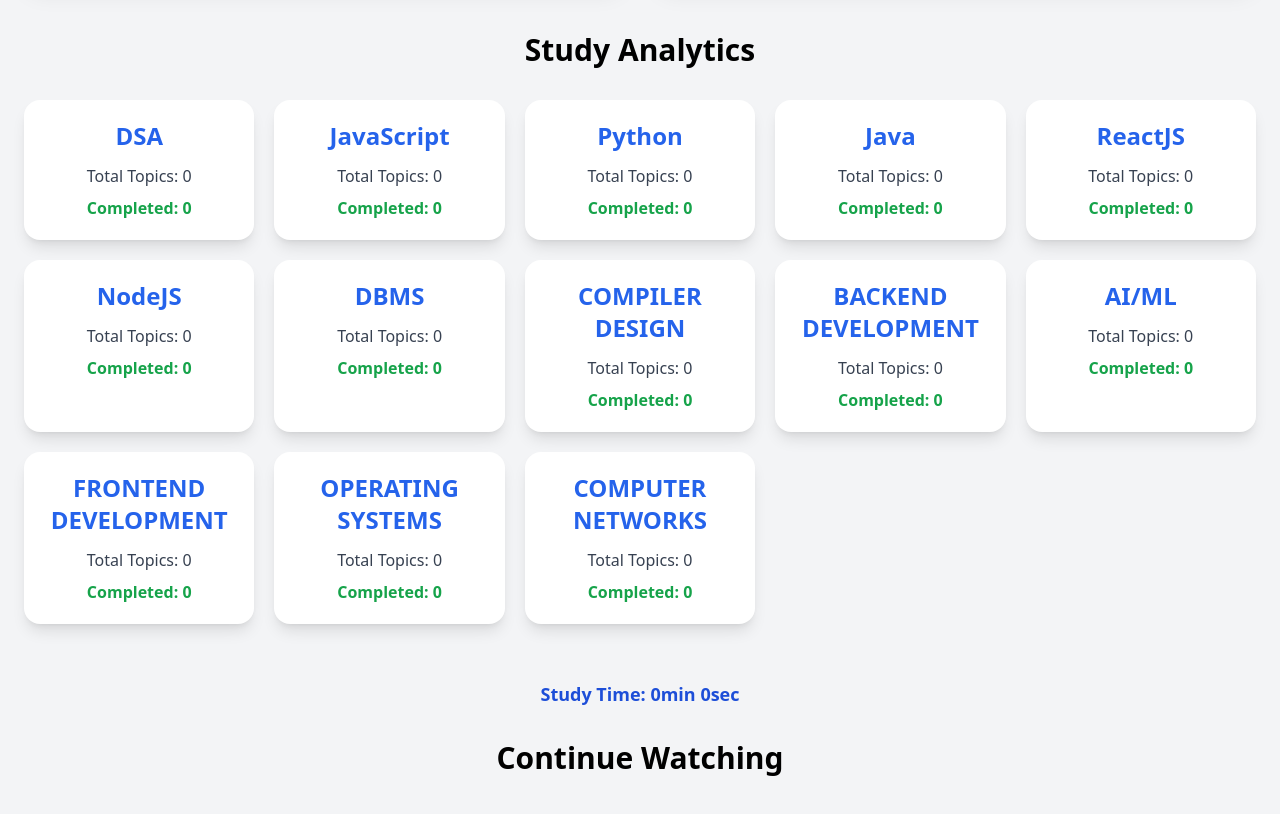
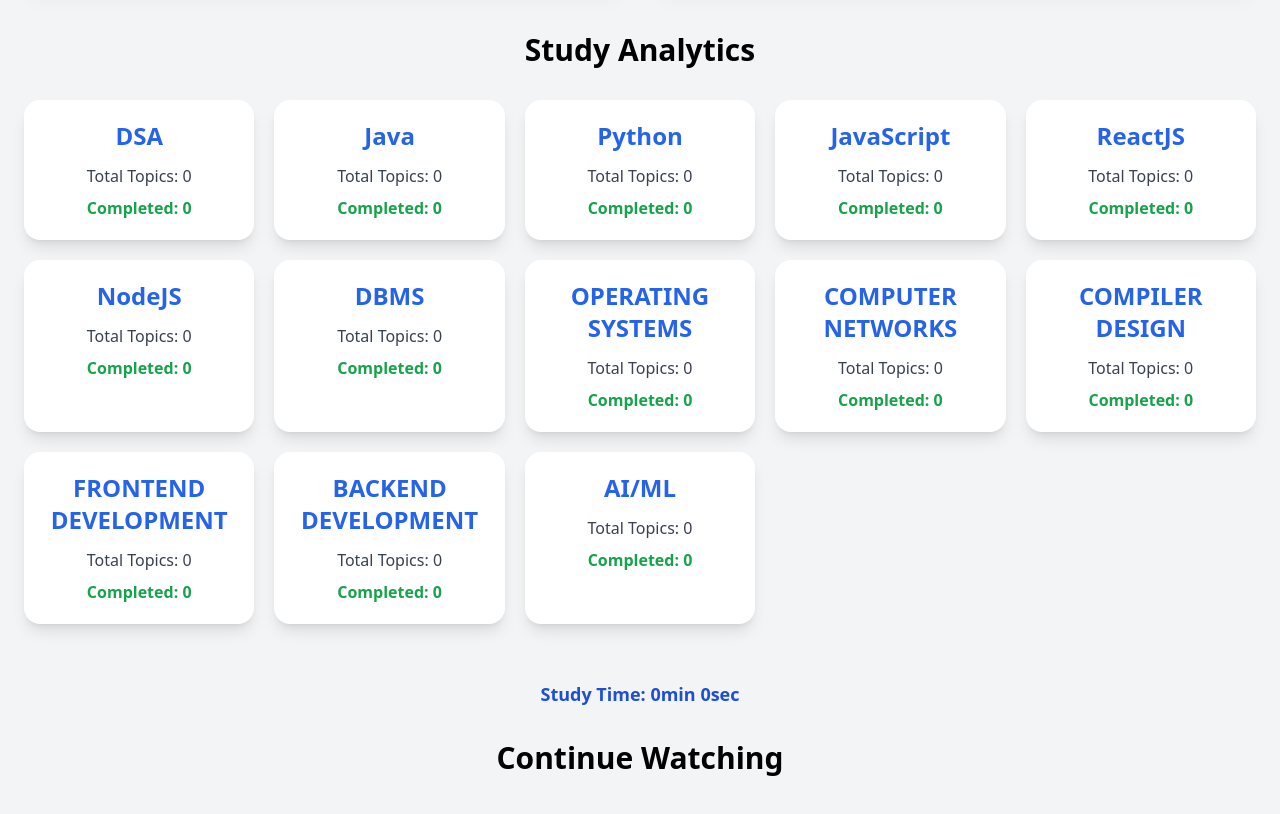
Before and after one commit to Srivarshini0969/SnapStudy, a React (Create React App) app in the folder frontend/: page / in a window 1280 px wide. Shown: the part 1600-2414 px from the top of the page. Built offline with nearby package versions, Linux system fonts and the light colour scheme.

Commit message:
Improve OCR topic detection and title extraction

```diff
--- a/frontend/src/App.js
+++ b/frontend/src/App.js
@@ -13,8 +13,10 @@
 } from "recharts";
 
 import ResetPassword from "./ResetPassword";
-import { Routes, Route } from "react-router-dom";
-import { useState, useEffect } from "react";
+import VerifyEmail from "./pages/VerifyEmail";
+import { useEffect, useMemo, useState } from "react";
+import { Route, Routes } from "react-router-dom";
+
 import axios from "axios";
 import toast, { Toaster } from "react-hot-toast";
 import Tesseract from "tesseract.js";
@@ -40,13 +42,27 @@
   const [note, setNote] = useState("");
 
   const [category, setCategory] = useState("");
-   const [studyTime, setStudyTime] =
-  useState(0);
+
+  const [darkMode, setDarkMode] = useState(false);
+
+  const [studyTime, setStudyTime] = useState(() =>
+
+  Number(
+    localStorage.getItem("studyTime")
+  ) || 0
+
+);
 
   const [channelName, setChannelName] =
     useState("");
+
     const [resetLink, setResetLink] = useState("");
 
+const authHeader = {
+  headers: {
+    Authorization: `Bearer ${localStorage.getItem("token")}`
+  }
+};
   /* ===================================
    AUTH STATES
 =================================== */
@@ -66,8 +82,10 @@
 const [user, setUser] =
   useState(null);
 
-  const [darkMode, setDarkMode] =
-  useState(false);
+useEffect(() => {
+  localStorage.setItem("darkMode", darkMode);
+}, [darkMode]);
+
 
 const [showForgotPassword, setShowForgotPassword] =
   useState(false);
@@ -148,34 +166,21 @@
   /* ===================================
    FETCH SNAPS
 =================================== */
+
 const fetchSnaps = async () => {
 
   try {
 
-    const token =
-      localStorage.getItem("token");
-
-    const response =
-      await axios.get(
-
+    const response = await axios.get(
       `${process.env.REACT_APP_API_URL}/api/snaps`,
-
-        {
-          headers: {
-            Authorization:
-              `Bearer ${token}`
-          }
-        }
-
+      authHeader
     );
 
     setSnaps(response.data);
 
   } catch (error) {
 
-    console.log(
-      error.response?.data || error
-    );
+    console.log(error.response?.data || error);
 
   }
 
@@ -184,52 +189,30 @@
   /* ===================================
      WATCH SNAP
   =================================== */
+
   const watchSnap = async (snap) => {
 
     try {
 
       await axios.put(
-
         `${process.env.REACT_APP_API_URL}/api/snaps/view/${snap._id}`,
-
         {},
-
-      {
-        headers: {
-          Authorization:
-            `Bearer ${localStorage.getItem("token")}`
-        }
-      }
-
-    );
-
-    /* =========================
-       DIRECT VIDEO
-    ========================= */
-
-    if (snap.watchLink) {
+        authHeader
+      );
+
+      if (snap.videoUrl) {
 
         window.open(
-    snap.watchLink,
+          snap.watchLink || snap.videoUrl,
           "_blank"
         );
 
-}
-
-    /* =========================
-       OCR SEARCH
-    ========================= */
-
-    else {
+      } else {
 
         const searchQuery =
-
-        `${snap.title || ""}
-         ${snap.category || ""}
-         lecture`;
+          `${snap.title || ""} ${snap.category || ""} lecture`;
 
         const youtubeUrl =
-
           `https://www.youtube.com/results?search_query=${encodeURIComponent(searchQuery)}`;
 
         window.open(
@@ -243,14 +226,11 @@
 
     } catch (error) {
 
-    console.log(
-      error.response?.data || error
-    );
+      console.log(error.response?.data || error);
 
     }
 
   };
-
 /* ===================================
    PAGE LOAD
 =================================== */
@@ -286,6 +266,7 @@
 
   if (user) {
 
+
     fetchSnaps();
 
   }
@@ -315,6 +296,15 @@
 
 }, [user]);
 
+useEffect(() => {
+
+  localStorage.setItem(
+    "studyTime",
+    studyTime
+  );
+
+}, [studyTime]);
+
  /*quote*/
 const quotes = [
 
@@ -353,121 +343,69 @@
   /* ===================================
      SEARCH + FILTER
   =================================== */
-const filteredSnaps = snaps.filter(
-  (snap) => {
+
+
+const filteredSnaps = useMemo(() => {
+
+  return snaps.filter((snap) => {
 
     const matchesSearch =
-
-`${snap.title || ""} ${snap.note || ""}
-${snap.category || ""}`
+      `${snap.title || ""} ${snap.note || ""} ${snap.category || ""}`
       .toLowerCase()
       .includes(searchTerm.toLowerCase());
 
-
-
     const matchesCategory =
-
       selectedCategory === "" ||
-
-      snap.category ===
-      selectedCategory;
-
-    return (
-      matchesSearch &&
-      matchesCategory
-    );
-
-  }
-);
+      snap.category === selectedCategory;
+
+    return matchesSearch && matchesCategory;
+
+  });
+
+}, [snaps, searchTerm, selectedCategory]);
+
 /* ===================================
    SUBJECT ANALYTICS
 =================================== */
 
-const analytics = {
-
-  "DSA": {
+const SUBJECTS = [
+  "DSA",
+  "Java",
+  "Python",
+  "JavaScript",
+  "ReactJS",
+  "NodeJS",
+  "DBMS",
+  "OPERATING SYSTEMS",
+  "COMPUTER NETWORKS",
+  "COMPILER DESIGN",
+  "FRONTEND DEVELOPMENT",
+  "BACKEND DEVELOPMENT",
+  "AI/ML"
+];
+
+const analytics = SUBJECTS.reduce((acc, subject) => {
+  acc[subject] = {
     total: 0,
     completed: 0
-  },
-
-  "JavaScript": {
-    total: 0,
-    completed: 0
-  },
-
-  "Python": {
-  total:0,
-  completed:0
-},
-
-"Java": {
-  total:0,
-  completed:0
-},
-
-"ReactJS": {
-  total:0,
-  completed:0
-},
-
-"NodeJS": {
-  total:0,
-  completed:0
-},
-
-  "DBMS": {
-    total: 0,
-    completed: 0
-  },
-
-  "COMPILER DESIGN": {
-    total: 0,
-    completed: 0
-  },
-
-  "BACKEND DEVELOPMENT": {
-    total:0,
-    completed:0
-},
-
-"AI/ML":{
-    total:0,
-    completed:0
-},
-
-  "FRONTEND DEVELOPMENT": {
-    total: 0,
-    completed: 0
-  },
-
-  "OPERATING SYSTEMS": {
-    total: 0,
-    completed: 0
-  },
-
-  "COMPUTER NETWORKS": {
-    total: 0,
-    completed: 0
-  }
-
   };
+  return acc;
+}, {});
 
 snaps.forEach((snap) => {
-  if (
-    analytics[snap.category]
-  ) {
-    analytics[
-      snap.category
-    ].total++;
-    if (
-      snap.status ===
-      "Completed"
-    ) {
-      analytics[
-        snap.category
-      ].completed++;
-    }
-  }
+
+  if (analytics[snap.category]) {
+
+    analytics[snap.category].total++;
+
+    if (snap.status === "Completed") {
+
+      analytics[snap.category].completed++;
+
+    }
+
+  }
+
 });
 
 const barData = Object.entries(analytics).map(
@@ -477,7 +415,6 @@
     pending: data.total - data.completed,
   })
 );
-
 /* ===================================
    AUTH SUBMIT
 =================================== */
@@ -511,19 +448,10 @@
   const email = authEmail.trim().toLowerCase();
 
 const emailRegex =
-/^[^\s@]+@[^\s@]+\.[^\s@]+$/;
+/^[a-zA-Z0-9._%+-]+@gmail\.com$/;
 
 if (!emailRegex.test(email)) {
-    toast.error("Enter a valid email address");
-    return;
-}
-
-if (!emailRegex.test(authEmail)) {
-
-  toast.error(
-    "Enter valid email"
-  );
-
+    toast.error("Only Gmail addresses are allowed");
     return;
 }
 
@@ -630,95 +558,125 @@
    OCR TEXT EXTRACTION
 =================================== */
 
+const subjectKeywords = {
+
+  DSA: [
+    "ARRAY",
+    "STRING",
+    "RECURSION",
+    "LINKED",
+    "STACK",
+    "QUEUE",
+    "TREE",
+    "GRAPH",
+    "AVL",
+    "BST",
+    "SORTING",
+    "SEARCH",
+    "HEAP",
+    "HASH"
+  ],
+
+  Java: [
+    "JAVA",
+    "JVM",
+    "JDK",
+    "OOPS"
+  ],
+
+  Python: [
+    "PYTHON"
+  ],
+
+  JavaScript: [
+    "JAVASCRIPT",
+    "ES6",
+    "PROMISE",
+    "ASYNC"
+  ],
+
+  ReactJS: [
+    "REACT",
+    "JSX",
+    "HOOK",
+    "COMPONENT"
+  ],
+
+  NodeJS: [
+    "NODE",
+    "EXPRESS",
+    "NPM"
+  ],
+
+  DBMS: [
+    "DBMS",
+    "SQL",
+    "NORMALIZATION",
+    "DATABASE"
+  ],
+
+  "OPERATING SYSTEMS": [
+    "OPERATING SYSTEM",
+    "OS",
+    "DEADLOCK",
+    "SCHEDULING",
+    "PROCESS"
+  ],
+
+  "COMPUTER NETWORKS": [
+    "TCP",
+    "UDP",
+    "OSI",
+    "HTTP",
+    "NETWORK"
+  ],
+
+  "COMPILER DESIGN": [
+    "COMPILER",
+    "LEXICAL",
+    "PARSER",
+    "SYNTAX"
+  ],
+
+  "FRONTEND DEVELOPMENT": [
+    "HTML",
+    "CSS",
+    "BOOTSTRAP"
+  ],
+
+  "BACKEND DEVELOPMENT": [
+    "API",
+    "REST",
+    "MONGODB",
+    "BACKEND"
+  ],
+
+  "AI/ML": [
+    "MACHINE LEARNING",
+    "AI",
+    "NEURAL",
+    "MODEL",
+    "REGRESSION"
+  ]
+
+};
+
 const detectSubject = (text) => {
 
-  const upperText =
-    text.toUpperCase();
+  const upper = text.toUpperCase();
+
+  for (const subject in subjectKeywords) {
+
     if (
-
-  upperText.includes("ARRAY") ||
-  upperText.includes("STRING") ||
-  upperText.includes("RECURSION") ||
-  upperText.includes("LINKED") ||
-  upperText.includes("STACK") ||
-  upperText.includes("QUEUE") ||
-  upperText.includes("TREE") ||
-  upperText.includes("GRAPH") ||
-  upperText.includes("AVL") ||
-  upperText.includes("BST") ||
-  upperText.includes("SORTING") ||
-  upperText.includes("SEARCH") ||
-  upperText.includes("HEAP") ||
-  upperText.includes("HASH")
-
+      subjectKeywords[subject].some(keyword =>
+        upper.includes(keyword)
+      )
     ) {
-
-  return "DSA";
-
-}
-
-  if (
-    upperText.includes("DBMS") ||
-    upperText.includes("SQL") ||
-    upperText.includes("NORMALIZATION")
-  ) {
-    return "DBMS";
-  }
-
-  if (
-    upperText.includes("OS") ||
-    upperText.includes("DEADLOCK") ||
-    upperText.includes("SCHEDULING")
-  ) {
-    return "OPERATING SYSTEMS";
-  }
-
-  if (
-    upperText.includes("CN") ||
-    upperText.includes("TCP") ||
-    upperText.includes("OSI")
-  ) {
-    return "COMPUTER NETWORKS";
-  }
- if (
-  upperText.includes("PYTHON")
-) {
-  return "Python";
-}
-  if (
-    upperText.includes("JAVA") ||
-upperText.includes("OOPS") ||
-upperText.includes("JVM") ||
-upperText.includes("JDK")
-  ) {
-    return "Java";
-  }
-
-  if (
-    upperText.includes("COMPILER")
-  ) {
-    return "COMPILER DESIGN";
-  }
-if (
- upperText.includes("REACT") ||
-upperText.includes("JSX") ||
-upperText.includes("HOOK") ||
-upperText.includes("COMPONENT")
-){
- return "ReactJS";
-}
-if (
- upperText.includes("JAVASCRIPT")
-){
- return "JavaScript";
-}
-
-if (
- upperText.includes("HTML") ||
- upperText.includes("CSS")
-){
- return "FRONTEND DEVELOPMENT";
-}
+      return subject;
+    }
+
+  }
+
   return "";
 
 };
@@ -728,9 +686,7 @@
 
     try {
 
-      toast.loading(
-        "Detecting topic..."
-      );
+      const loading = toast.loading("Detecting topic...");
 
       const result =
         await Tesseract.recognize(
@@ -738,7 +694,7 @@
           "eng"
         );
 
-      toast.dismiss();
+      toast.dismiss(loading);
 
       const rawText =
         result.data.text;
@@ -979,17 +935,14 @@
   );
 
  await axios.post(
+
   `${process.env.REACT_APP_API_URL}/api/snaps`,
+
   formData,
-  {
-
-headers: {
- Authorization:
- `Bearer ${localStorage.getItem("token")}`
-}
-      })
-
-
+
+  authHeader
+
+);
 
   toast.dismiss();
 
@@ -997,9 +950,9 @@
     "Snap uploaded successfully!"
   );
 
-  fetchSnaps();
-
   // RESET FORM
+
+  const resetForm = () => {
 
    setTitle("");
    setVideoUrl("");
@@ -1009,6 +962,8 @@
    setCategory("");
    setChannelName("");
 
+};
+resetForm();
 }
 catch (error) {
 
@@ -1057,20 +1012,17 @@
 const updateSnap = async (id) => {
 
   try {
-    await axios.put(`${process.env.REACT_APP_API_URL}/api/snaps/${id}`,
+
+await axios.put(
+  `${process.env.REACT_APP_API_URL}/api/snaps/${id}`,
   editForm,
-      {
-        headers: {
-          Authorization: `Bearer ${localStorage.getItem("token")}`
-        }
-      }
-    );
-
+  authHeader
+);
     toast.success(
       "Snap updated successfully!"
     );
     setEditingId(null);
-    fetchSnaps();
+
   } catch (error) {
     console.log(
       error.response?.data || error
@@ -1081,41 +1033,42 @@
     );
   }
 };
-  const updateStatus = async ( id,status) => {
+
+const updateStatus = async (id, status) => {
+
   try {
-    await axios.put(`${process.env.REACT_APP_API_URL}/api/snaps/${id}`,
+
+   await axios.put(
+  `${process.env.REACT_APP_API_URL}/api/snaps/${id}`,
   { status },
-      {
-        headers: {
-          Authorization: `Bearer ${localStorage.getItem("token")}`
-        }
-      }
-    );
+  authHeader
+);
+
     await fetchSnaps();
 
     toast.success(`Marked as ${status}`);
-fetchSnaps();
-  } catch (error) {
-    console.log(
-      error.response?.data || error
-    );
-    toast.error(
-      "Status update failed"
-    );
-  }
+
+  }
+
+  catch (error) {
+
+    console.log(error.response?.data || error);
+
+    toast.error("Status update failed");
+
+  }
+
 };
+
   /* ===================================
      DELETE SNAP
   =================================== */
 
   const deleteSnap = async (id) => {
     try {
-    await axios.delete(`${process.env.REACT_APP_API_URL}/api/snaps/${id}`,
-  {
-    headers: {
-      Authorization: `Bearer ${localStorage.getItem("token")}`
-    }
-  }
+   await axios.delete(
+  `${process.env.REACT_APP_API_URL}/api/snaps/${id}`,
+  authHeader
 );
 toast.success("Snap deleted successfully!");
 setEditingId(null);
@@ -1128,7 +1081,7 @@
   category: "",
   channelName: ""
 });
-      fetchSnaps();
+
     } catch (error) {
       console.log(
         error.response?.data || error
@@ -2514,6 +2467,11 @@
     element={<ResetPassword />}
 />
 
+<Route
+    path="/verify-email/:token"
+    element={<VerifyEmail />}
+/>
+
 </Routes>
 
 );
--- /dev/null
+++ b/frontend/src/pages/VerifyEmail.js
@@ -0,0 +1,44 @@
+import { useEffect, useState } from "react";
+import axios from "axios";
+import { useNavigate, useParams } from "react-router-dom";
+import toast from "react-hot-toast";
+
+export default function VerifyEmail() {
+  const { token } = useParams();
+  const navigate = useNavigate();
+  const [message, setMessage] = useState("Verifying your email...");
+
+  useEffect(() => {
+    const verifyEmail = async () => {
+      try {
+        const response = await axios.get(
+          `${process.env.REACT_APP_API_URL}/api/auth/verify/${token}`
+        );
+
+        setMessage(response.data.message || "Email verified successfully");
+        toast.success("Email verified successfully");
+
+        setTimeout(() => {
+          navigate("/");
+        }, 2000);
+      } catch (error) {
+        const errorMessage =
+          error.response?.data?.message || "Verification failed";
+
+        setMessage(errorMessage);
+        toast.error(errorMessage);
+      }
+    };
+
+    verifyEmail();
+  }, [navigate, token]);
+
+  return (
+    <div className="min-h-screen flex items-center justify-center p-6">
+      <div className="text-center">
+        <h1 className="text-2xl font-bold mb-3">Email Verification</h1>
+        <p>{message}</p>
+      </div>
+    </div>
+  );
+}
```
Also changed, not shown: 2 other files (tests, documents, lock files or other folders). Lines whose indentation alone changed are shown as unchanged.
